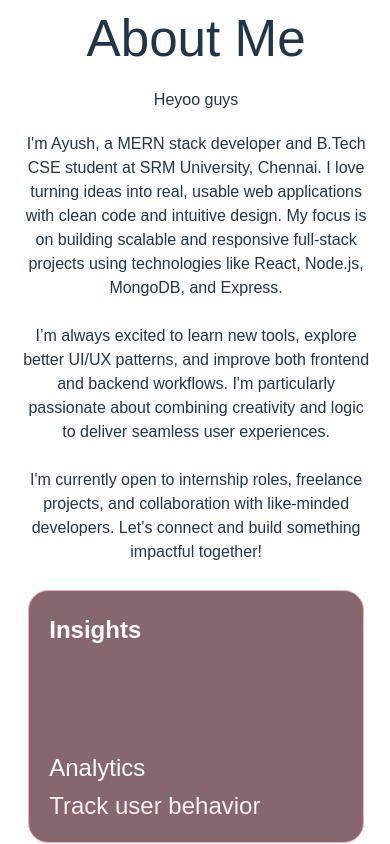
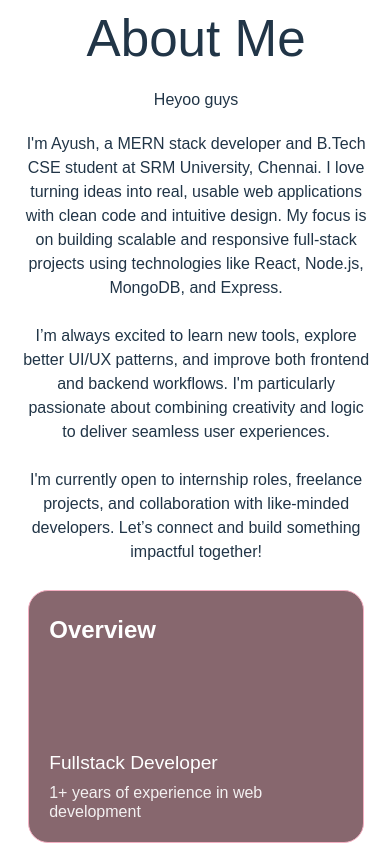
Before and after one commit to Debriis/Portfolio, a React (Vite) app: page / in a window 390 px wide. Shown: the part 1156-2000 px from the top of the page. Built offline with nearby package versions, Linux system fonts and the light colour scheme; a web font is replaced by a local one.

Commit message:
Just some basic things

```diff
--- a/src/App.jsx
+++ b/src/App.jsx
@@ -25,7 +25,7 @@ const App = () => {
       >
         <Bg
           particleColors={['#F4AFC2', '#F4AFC2']}
-          particleCount={100}
+          particleCount={700}
           particleSpread={10}
           speed={0.1}
           particleBaseSize={100}
--- a/src/components/MagicBento.css
+++ b/src/components/MagicBento.css
@@ -89,7 +89,7 @@
   opacity: 0.9;
 }
 
-.card--text-autohide .card__title,
+/* .card--text-autohide .card__title,
 .card--text-autohide .card__description {
   display: -webkit-box;
   -webkit-box-orient: vertical;
@@ -105,6 +105,16 @@
 .card--text-autohide .card__description {
   -webkit-line-clamp: var(--clamp-desc);
   line-clamp: var(--clamp-desc);
+} */
+
+@media (max-width: 599px) {
+  .card__title {
+    font-size: 1.2rem;
+  }
+
+  .card__description {
+    font-size: 1rem;
+  }
 }
 
 @media (max-width: 599px) {
@@ -119,6 +129,8 @@
     width: 100%;
     min-height: 180px;
   }
+
+
 }
 
 @media (min-width: 600px) {
--- a/src/components/MagicBento.jsx
+++ b/src/components/MagicBento.jsx
@@ -10,15 +10,15 @@ const MOBILE_BREAKPOINT = 768;
   const cardData = [
     {
       color: "#87676eff",
-    title: "Analytics",
-    description: "Track user behavior",
-    label: "Insights",
+      title: "Fullstack Developer",
+      description: "1+ years of experience in web development",
+      label: "Overview",
     },
     {
       color: "#3A2328",
       title: "Dashboard",
-    description: "Centralized data view",
-    label: "Overview",
+      description: "Strong commpunication skills\nExperience in Agile methodologies\nTeam player with a positive attitude",
+      label: "Soft Skills",
     },
     {
       color: "#C28C8C",
@@ -29,7 +29,7 @@ const cardData = [
     {
       color: "#D9A8A8",
       title: "Automation",
-    description: "Streamline workflows",
+      description: "Website development graphic designing\n",
       label: "Services Offered",
     },
     {
@@ -693,7 +693,14 @@ const MagicBento = ({
                 </div>
                 <div className="card__content">
                   <h2 className="card__title">{card.title}</h2>
-                <p className="card__description">{card.description}</p>
+                  <p className="card__description">
+                    {card.description.split('\n').map((line, index) => (
+                      <span key={index}>
+                        {line}
+                        <br />
+                      </span>
+                    ))}
+                  </p>
                 </div>
               </div>
             );
--- a/src/components/intro/Intro.jsx
+++ b/src/components/intro/Intro.jsx
@@ -24,7 +24,7 @@ const Intro = () => {
                 minFontSize={window.innerWidth <= 480 ? 28 : 64}
               />
             </div>
-
+`
 
           <div className="i-title styled-title">
             <span className="static-part">I am a</span>{" "}
```
Lines whose indentation alone changed are shown as unchanged.
